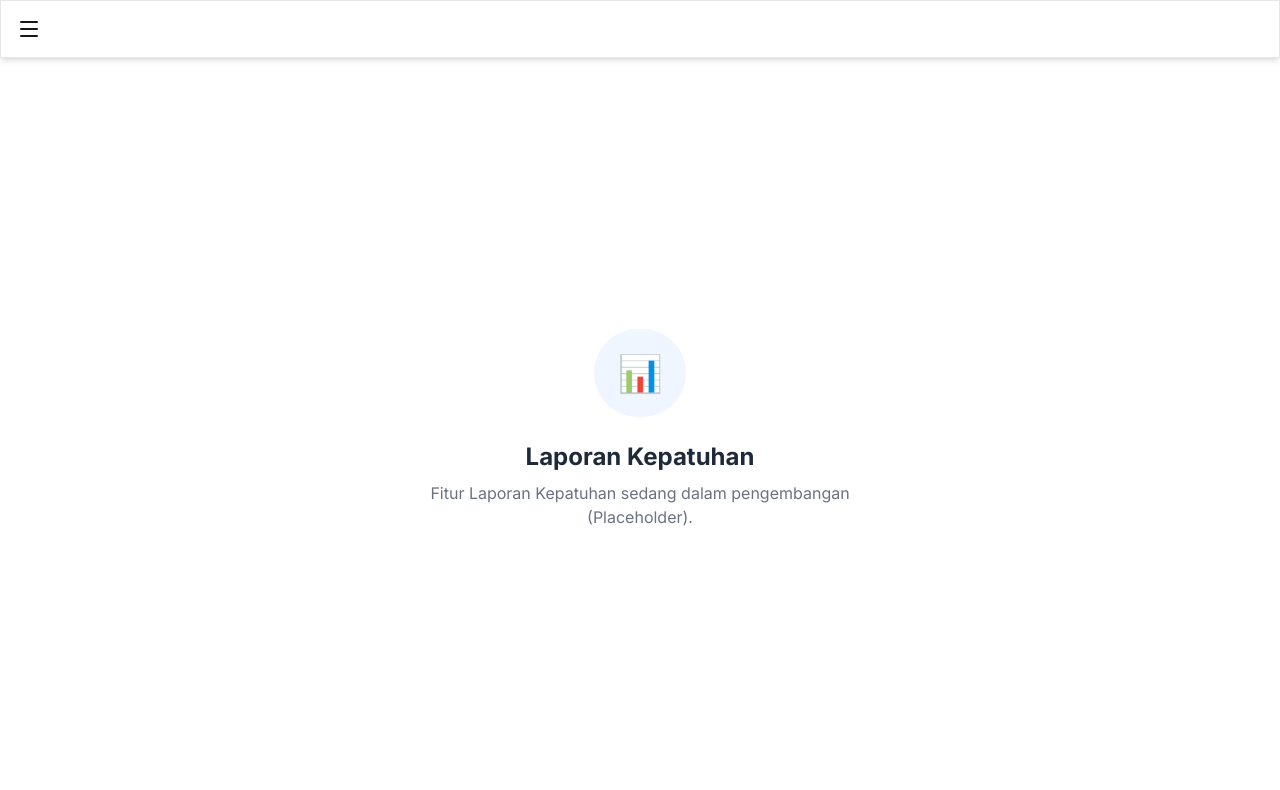
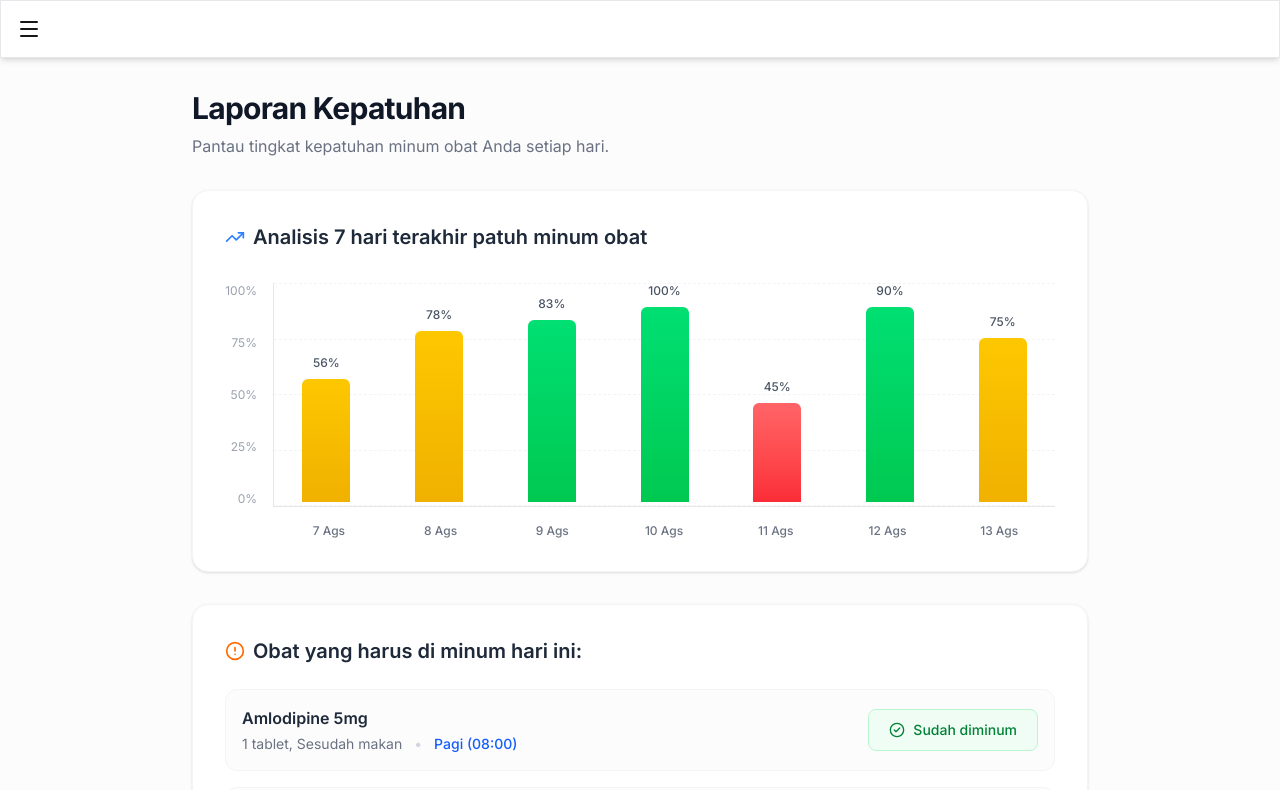
Before and after one commit to ahsan2607/obibi, a Next.js app: page /laporan-kepatuhan in a window 1280 px wide. Shown: the top 790 px of the page. Built offline with nearby package versions, Linux system fonts and the light colour scheme; no server answers.

Commit message:
Update Laporan Kepatuhan Page redesign

```diff
--- a/package.json
+++ b/package.json
@@ -10,6 +10,7 @@
   },
   "dependencies": {
     "@google/generative-ai": "^0.24.1",
+    "@supabase/ssr": "^0.10.2",
     "@supabase/supabase-js": "^2.101.1",
     "lucide-react": "^1.7.0",
     "next": "16.2.2",
--- a/src/app/(dashboard)/laporan-kepatuhan/page.tsx
+++ b/src/app/(dashboard)/laporan-kepatuhan/page.tsx
@@ -1,13 +1,142 @@
+import { CheckCircle2, Circle, TrendingUp, AlertCircle } from "lucide-react";
+
 export default function LaporanKepatuhanPage() {
+  const chartData = [
+    { date: "7 Ags", percent: 56 },
+    { date: "8 Ags", percent: 78 },
+    { date: "9 Ags", percent: 83 },
+    { date: "10 Ags", percent: 100 },
+    { date: "11 Ags", percent: 45 },
+    { date: "12 Ags", percent: 90 },
+    { date: "13 Ags", percent: 75 },
+  ];
+
+  const todayMedicines = [
+    { id: 1, name: "Amlodipine 5mg", dosage: "1 tablet, Sesudah makan", time: "Pagi (08:00)", status: "taken" },
+    { id: 2, name: "Metformin 500mg", dosage: "1 tablet, Sesudah makan", time: "Siang (13:00)", status: "pending" },
+    { id: 3, name: "Simvastatin 20mg", dosage: "1 tablet, Malam sebelum tidur", time: "Malam (20:00)", status: "pending" },
+  ];
+
   return (
-    <div className="flex-1 flex flex-col items-center justify-center bg-white p-8 text-center h-full">
-      <div className="bg-blue-50 p-6 rounded-full mb-6">
-        <span className="text-4xl">📊</span>
+    <div className="flex-1 p-6 lg:p-8 overflow-y-auto bg-gray-50/50">
+      <div className="max-w-4xl mx-auto space-y-8">
+
+        {/* Header */}
+        <div>
+          <h1 className="text-3xl font-bold text-gray-900 tracking-tight">Laporan Kepatuhan</h1>
+          <p className="text-gray-500 mt-2">Pantau tingkat kepatuhan minum obat Anda setiap hari.</p>
+        </div>
+
+        {/* Chart Card */}
+        <div className="bg-white rounded-2xl shadow-sm border border-gray-100 p-6 lg:p-8">
+          <div className="flex items-center justify-between mb-8">
+            <h2 className="text-xl font-semibold text-gray-800 flex items-center gap-2">
+              <TrendingUp className="w-5 h-5 text-blue-500" />
+              Analisis 7 hari terakhir patuh minum obat
+            </h2>
+          </div>
+
+          <div className="relative h-64 w-full mt-4">
+            {/* Y-axis labels */}
+            <div className="absolute left-0 top-0 bottom-8 w-12 flex flex-col justify-between text-xs text-gray-400 text-right pr-4">
+              <span>100%</span>
+              <span>75%</span>
+              <span>50%</span>
+              <span>25%</span>
+              <span>0%</span>
+            </div>
+
+            {/* Chart Area */}
+            <div className="absolute left-12 right-0 top-0 bottom-8 flex justify-between items-end gap-2 border-l border-b border-gray-200 pb-1">
+              {/* Horizontal grid lines */}
+              <div className="absolute left-0 right-0 bottom-0 top-0 flex flex-col justify-between pointer-events-none">
+                {[...Array(5)].map((_, i) => (
+                  <div key={i} className="w-full border-t border-gray-100 border-dashed" />
+                ))}
+              </div>
+
+              {/* Bars */}
+              {chartData.map((item, index) => (
+                <div key={index} className="relative flex flex-col items-center w-full group z-10 h-full justify-end">
+                  {/* Tooltip on Hover */}
+                  <div className="absolute -top-10 bg-gray-800 text-white text-xs py-1 px-2 rounded opacity-0 group-hover:opacity-100 transition-opacity duration-200 pointer-events-none whitespace-nowrap z-20">
+                    {item.percent}% Patuh
+                  </div>
+
+                  {/* Percentage above bar */}
+                  <span className="text-xs font-medium text-gray-600 mb-2">{item.percent}%</span>
+
+                  {/* Bar */}
+                  <div
+                    className={`w-full max-w-[3rem] rounded-t-md transition-all duration-500 hover:opacity-80
+                      ${item.percent >= 80 ? 'bg-gradient-to-t from-green-500 to-green-400' :
+                        item.percent >= 50 ? 'bg-gradient-to-t from-yellow-500 to-yellow-400' :
+                        'bg-gradient-to-t from-red-500 to-red-400'}`}
+                    style={{ height: `${item.percent}%` }}
+                  ></div>
+                </div>
+              ))}
+            </div>
+
+            {/* X-axis labels */}
+            <div className="absolute left-12 right-0 bottom-0 h-8 flex justify-between items-end pt-2">
+              {chartData.map((item, index) => (
+                <div key={index} className="w-full text-center text-xs text-gray-500 font-medium truncate px-1">
+                  {item.date}
+                </div>
+              ))}
+            </div>
+          </div>
+        </div>
+
+        {/* Medications List Card */}
+        <div className="bg-white rounded-2xl shadow-sm border border-gray-100 p-6 lg:p-8">
+          <div className="flex items-center justify-between mb-6">
+            <h2 className="text-xl font-semibold text-gray-800 flex items-center gap-2">
+              <AlertCircle className="w-5 h-5 text-orange-500" />
+              Obat yang harus di minum hari ini:
+            </h2>
+          </div>
+
+          <div className="space-y-4">
+            {todayMedicines.map((med) => (
+              <div
+                key={med.id}
+                className="flex flex-col sm:flex-row sm:items-center justify-between p-4 rounded-xl border border-gray-100 bg-gray-50/50 hover:bg-gray-50 transition-colors gap-4"
+              >
+                <div className="flex-1">
+                  <h3 className="font-semibold text-gray-800">{med.name}</h3>
+                  <div className="text-sm text-gray-500 mt-1 flex flex-col sm:flex-row sm:items-center gap-1 sm:gap-3">
+                    <span>{med.dosage}</span>
+                    <span className="hidden sm:inline text-gray-300">•</span>
+                    <span className="text-blue-600 font-medium">{med.time}</span>
+                  </div>
+                </div>
+
+                <button
+                  className={`flex items-center justify-center gap-2 px-5 py-2.5 rounded-lg font-medium text-sm transition-all duration-200 shrink-0
+                    ${med.status === 'taken'
+                      ? 'bg-green-50 text-green-700 border border-green-200 cursor-default'
+                      : 'bg-blue-600 text-white hover:bg-blue-700 shadow-sm hover:shadow active:scale-95'}`}
+                >
+                  {med.status === 'taken' ? (
+                    <>
+                      <CheckCircle2 className="w-4 h-4" />
+                      Sudah diminum
+                    </>
+                  ) : (
+                    <>
+                      <Circle className="w-4 h-4" />
+                      Tandai sudah minum
+                    </>
+                  )}
+                </button>
+              </div>
+            ))}
+          </div>
+        </div>
+
       </div>
-      <h2 className="text-2xl font-bold text-gray-800 mb-2">Laporan Kepatuhan</h2>
-      <p className="text-gray-500 max-w-md">
-        Fitur Laporan Kepatuhan sedang dalam pengembangan (Placeholder).
-      </p>
     </div>
   );
 }
```
Also changed, not shown: 1 other file (tests, documents, lock files or other folders).
